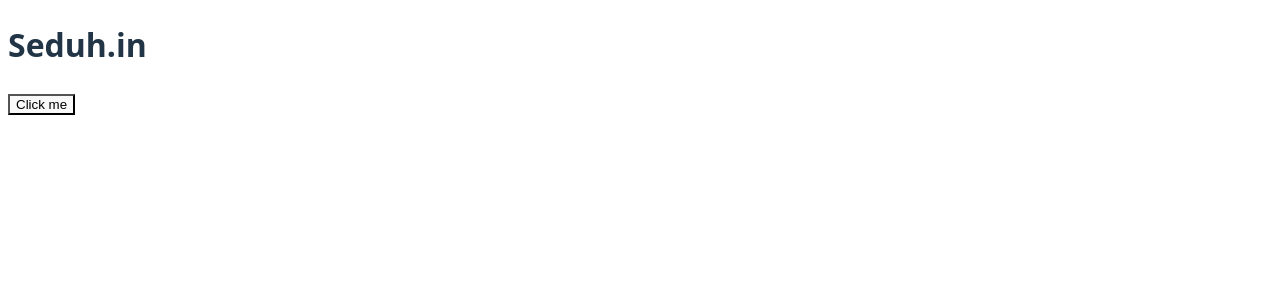
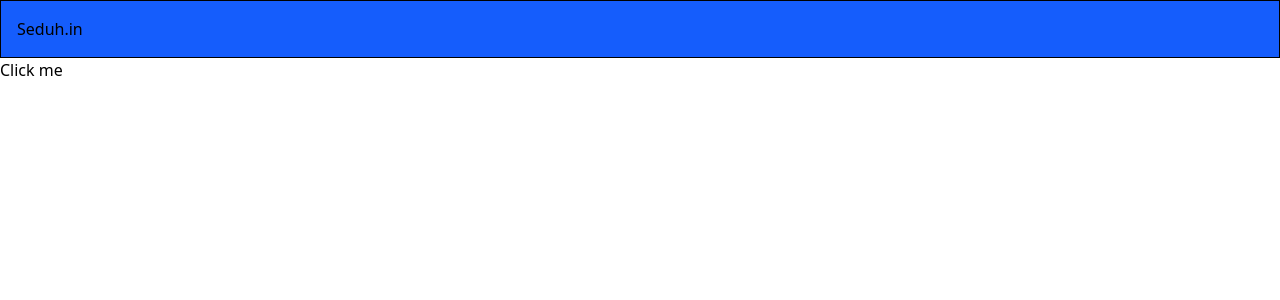
Before and after one commit to ammarkhocan/seduh.in-web, a React (Vite) app: page / in a window 1280 px wide. Shown: the top 300 px of the page. Built offline with nearby package versions, Linux system fonts and the light colour scheme.

Commit message:
style: update App component styling and remove unused CSS

```diff
--- a/src/app.tsx
+++ b/src/app.tsx
@@ -1,7 +1,7 @@
 export function App(){
   return(
-    <div>
-      <h1>Seduh.in</h1>
+    <div >
+      <h1 className="p-4 border bg-blue-600">Seduh.in</h1>
       <button>Click me</button>
     </div>
   )
--- a/src/index.css
+++ b/src/index.css
@@ -1,29 +1 @@
-:root {
-  font-family: system-ui, Avenir, Helvetica, Arial, sans-serif;
-  line-height: 1.5;
-  font-weight: 400;
-
-  color-scheme: light dark;
-  color: rgba(255, 255, 255, 0.87);
-  background-color: #242424;
-
-  font-synthesis: none;
-  text-rendering: optimizeLegibility;
-  -webkit-font-smoothing: antialiased;
-  -moz-osx-font-smoothing: grayscale;
-}
-
-
-
-@media (prefers-color-scheme: light) {
-  :root {
-    color: #213547;
-    background-color: #ffffff;
-  }
-  a:hover {
-    color: #747bff;
-  }
-  button {
-    background-color: #f9f9f9;
-  }
-}
+@import "tailwindcss";
```
